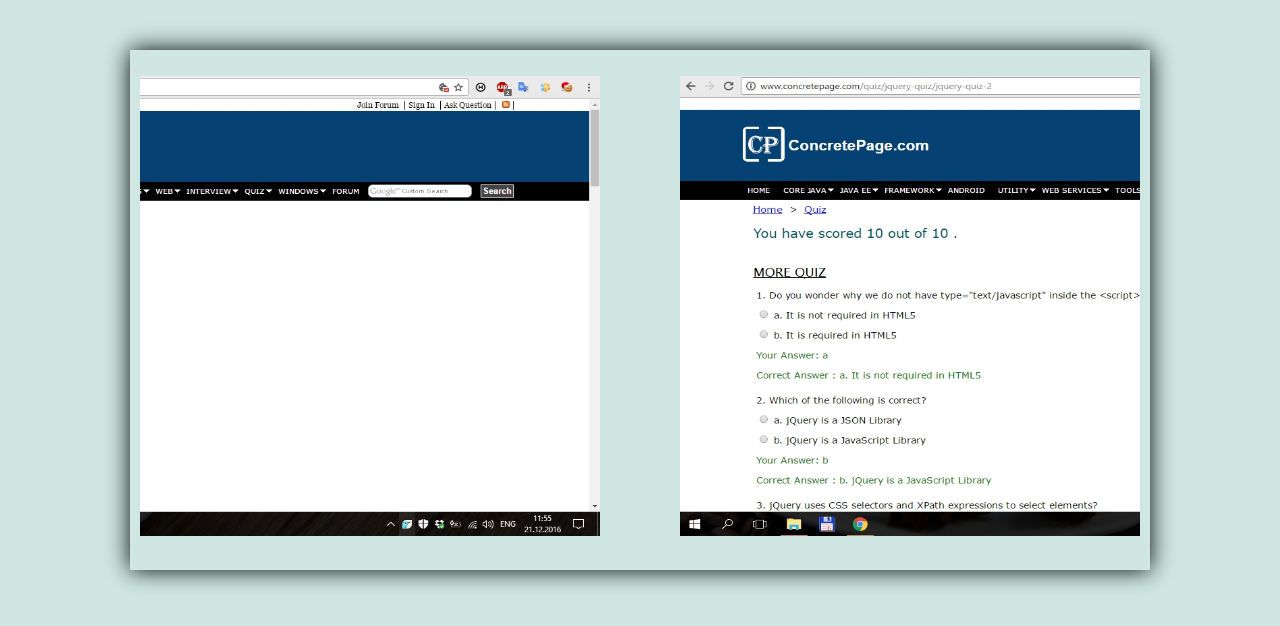
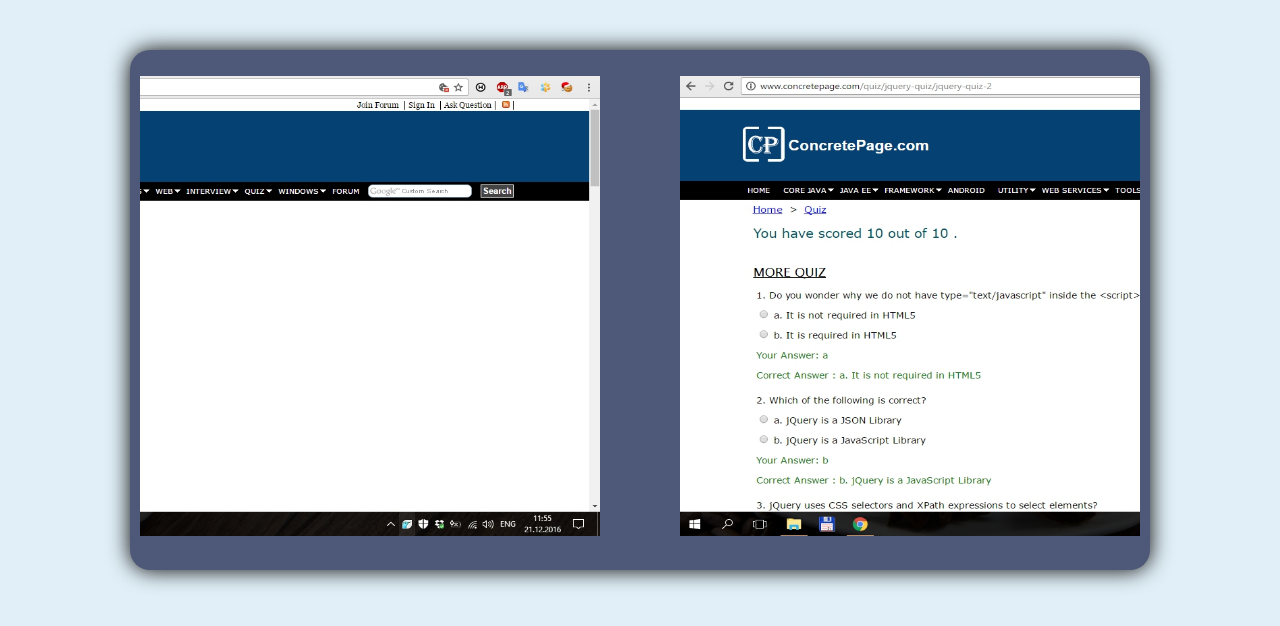
Before and after one commit to achaschina/hwk-jquery, a plain HTML site: page Task3/index.html in a window 1280 px wide. Drawn offline with nearby package versions, Linux system fonts and the light colour scheme.

Commit message:
change background in task3

```diff
--- a/Task3/css/style.css
+++ b/Task3/css/style.css
@@ -1,5 +1,5 @@
 body {
-  background:#CFE6E2
+  background: #E1F0F8;
 }
 
 .main {
@@ -8,6 +8,8 @@ body {
   box-shadow: 0 0 22px #000;
   width: 1000px;
   height: 500px;
+  background: #4E5979;
+  border-radius: 20px;
 }
 
 #carousel {
@@ -27,10 +29,9 @@ body {
   float: left;
   width: 1000px;
   height: 500px;
-
 }
 
-#carousel>ul>li>img {
+#carousel ul li img {
   width: 920px;
   height: 460px;
 }
--- a/Task3/js/app.js
+++ b/Task3/js/app.js
@@ -1,4 +1,3 @@
-
 setInterval(function() {
     $(document).ready(function() {
       $('#carousel ul').animate({marginLeft: '-1000px'}, 2000, function() {
```
Also changed, not shown: Task3/index.html (+0 -1 lines).
